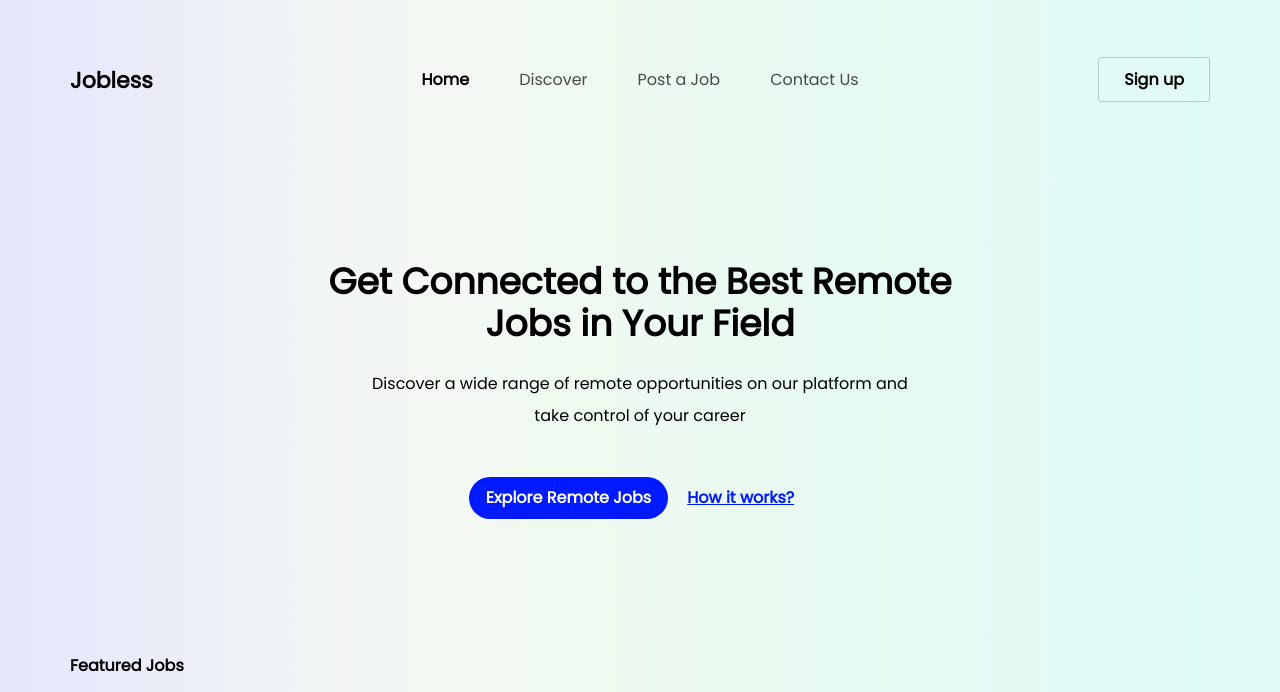
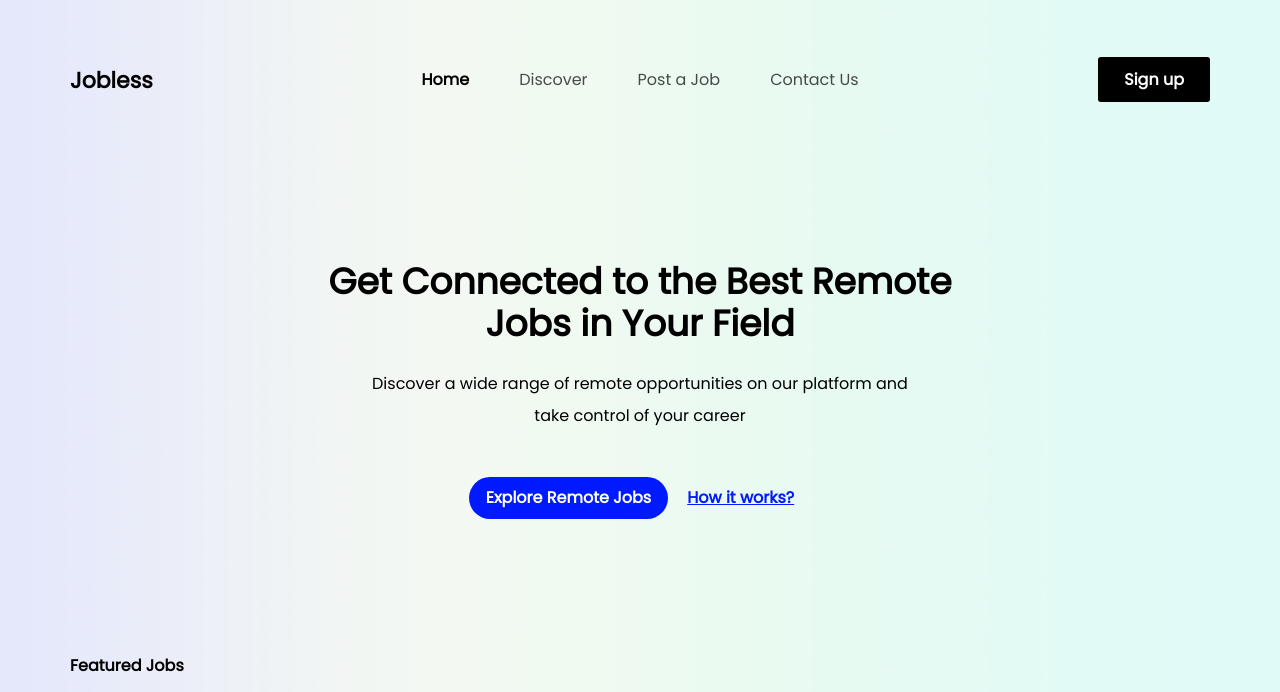
Before and after one commit to akmalirf/jobless-slicingbyakmal, a plain HTML site: page index.html in a window 1280 px wide. In both pictures the pointer is over the link "Sign up". Shown: the top 692 px of the page. Drawn offline with nearby package versions, Linux system fonts and the light colour scheme.

Commit message:
add sign up hover

```diff
--- a/css/style.css
+++ b/css/style.css
@@ -82,6 +82,11 @@ body {
   font-weight: 600;
   text-decoration: none;
   color: #000;
+}
+
+.sign-up:hover {
+  background-color: #000;
+  color: #fff;
 }
 
 .hero {
```
